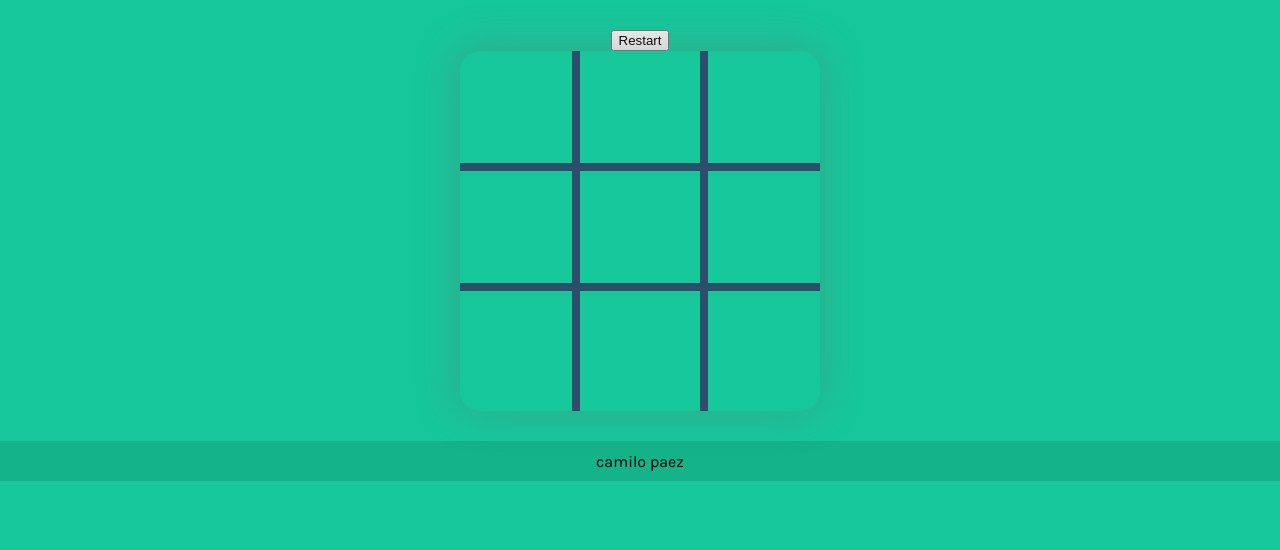
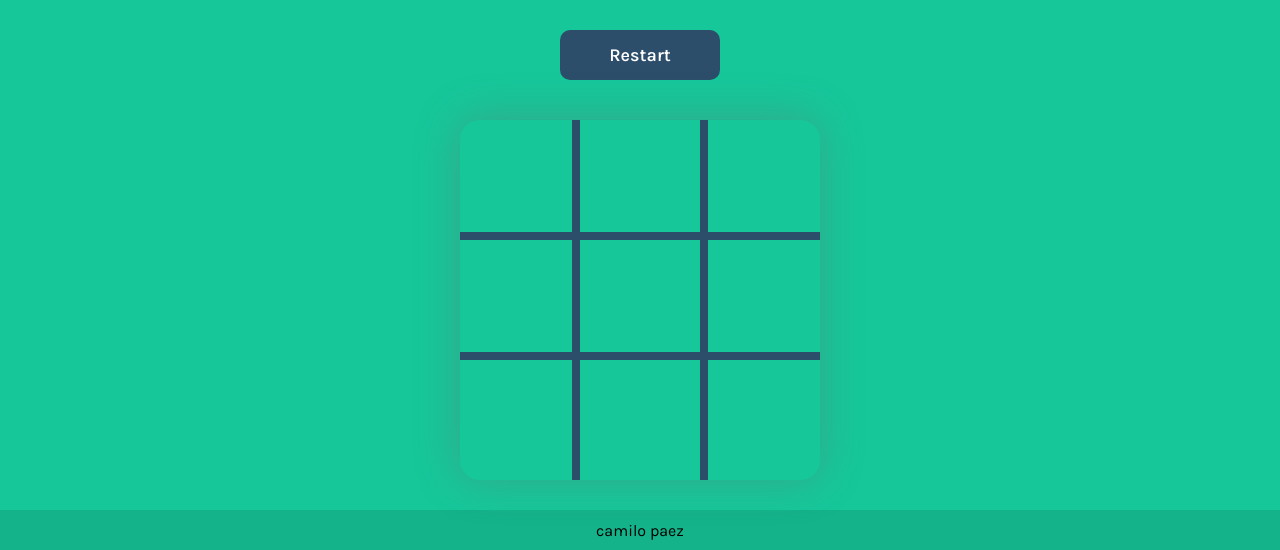
Before and after one commit to camilopaezz/tic-tac-toe, a website built with webpack: page public/index.html in a window 1280 px wide. Shown: the part 390-940 px from the top of the page. Before the commit the page ends 871 px from the top, so only its background shows below. Built offline with nearby package versions, Linux system fonts and the light colour scheme.

Commit message:
:sparkles: Project finished

```diff
--- a/package.json
+++ b/package.json
@@ -4,7 +4,8 @@
   "main": "./src/index.js",
   "scripts": {
     "build": "webpack --mode production",
-    "dev": "webpack --mode development"
+    "dev": "webpack --mode development",
+    "start": "webpack serve --mode development"
   },
   "keywords": [],
   "author": "Camilo Paez <cepn26@gmail.com>",
@@ -19,6 +20,7 @@
     "html-webpack-plugin": "^5.2.0",
     "mini-css-extract-plugin": "^1.3.9",
     "webpack": "^5.24.2",
-    "webpack-cli": "^4.5.0"
+    "webpack-cli": "^4.5.0",
+    "webpack-dev-server": "^3.11.2"
   }
 }
--- a/src/index.js
+++ b/src/index.js
@@ -1,9 +1,15 @@
-import EventsHandler from './classes/Events.js';
-import './styles/index.css';
+import EventsHandler from './classes/Events.js'
+import './styles/index.css'
 
-const container = document.querySelector('.playground__container');
+const container = document.querySelector('.playground__container')
 
 EventsHandler.addListeners(
   { element: container, type: 'click' },
   { element: container, type: 'keydown' },
-);
+)
+
+const restartButton = document.querySelector('.restart-button')
+
+restartButton.addEventListener('click', () => {
+  window.location.reload()
+})
--- a/src/styles/index.css
+++ b/src/styles/index.css
@@ -193,3 +193,16 @@ body {
   align-items: center;
   font-size: 1.6rem;
 }
+
+button {
+  height: 50px;
+  width: 160px;
+  background-color: #2d4e6b;
+  color: white;
+  font-size: 1.8rem;
+  border: 1px solid transparent;
+  border-radius: 10px;
+  margin-bottom: 40px;
+  font-family: 'Karla', sans-serif;
+  font-weight: 600;
+}
--- a/webpack.config.js
+++ b/webpack.config.js
@@ -1,7 +1,7 @@
-const HtmlWebpackPlugin = require('html-webpack-plugin');
-const MiniCssExtractPlugin = require('mini-css-extract-plugin');
-const path = require('path');
-const { CleanPlugin } = require('webpack');
+const HtmlWebpackPlugin = require('html-webpack-plugin')
+const MiniCssExtractPlugin = require('mini-css-extract-plugin')
+const path = require('path')
+const { CleanPlugin } = require('webpack')
 
 module.exports = {
   entry: {
@@ -37,6 +37,11 @@ module.exports = {
       },
     ],
   },
+  devServer: {
+    open: true,
+    contentBase: '/dist',
+    compress: true,
+  },
   plugins: [
     new HtmlWebpackPlugin({
       inject: true,
@@ -48,4 +53,4 @@ module.exports = {
     }),
     new CleanPlugin(),
   ],
-};
+}
```
Also changed, not shown: src/classes/Cases.js (+18 -19 lines), 1 other file.
